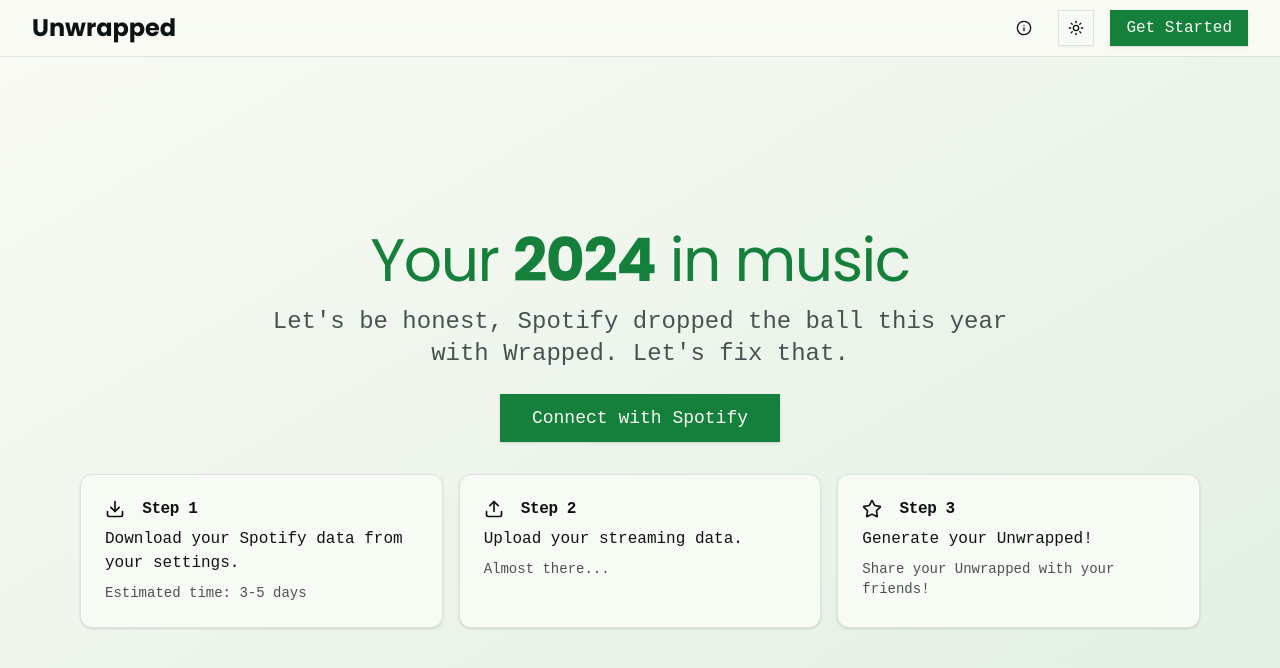
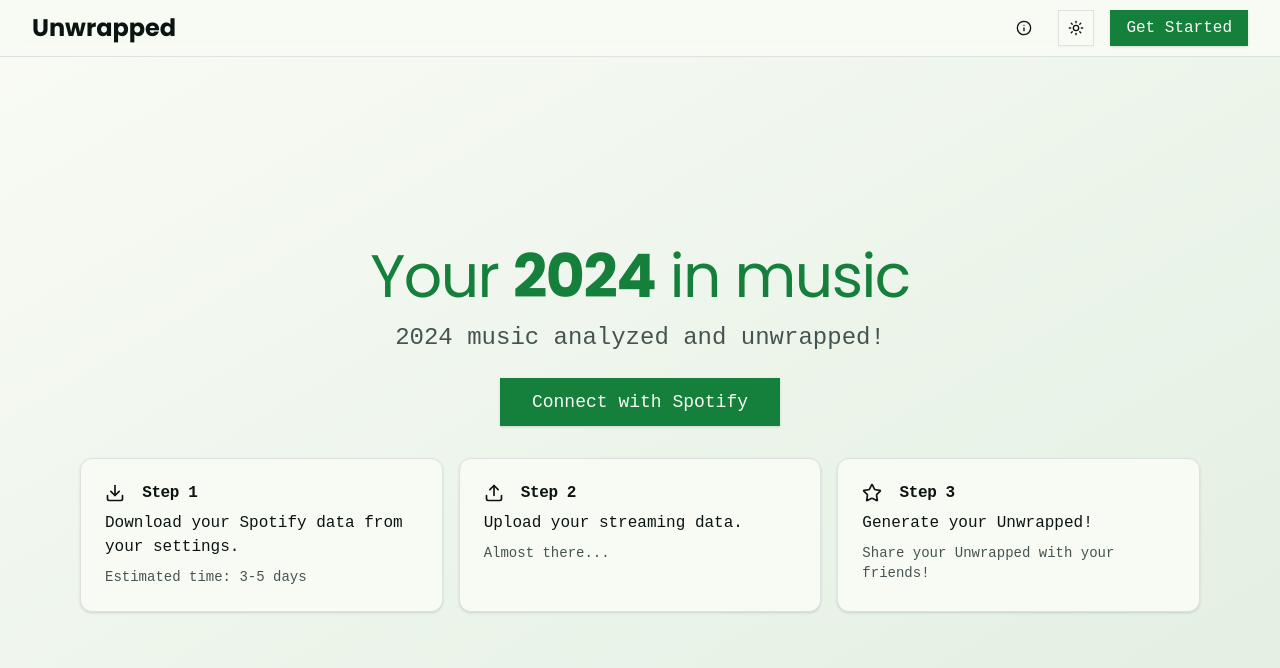
Before and after one commit to jadenbanze/unwrapped, a Next.js app: page / in a window 1280 px wide. Shown: the top 668 px of the page. Built offline with nearby package versions, Linux system fonts and the light colour scheme; no server answers; a web font is replaced by a local one.

Commit message:
let's get spotify to approve this please spotify

```diff
--- a/src/app/page.tsx
+++ b/src/app/page.tsx
@@ -52,7 +52,7 @@
             className="mt-4 text-base sm:text-lg md:text-xl lg:text-2xl text-muted-foreground max-w-3xl mx-auto"
             variants={itemVariants}
           >
-            Let's be honest, Spotify dropped the ball this year with Wrapped. Let's fix that.
+            2024 music analyzed and unwrapped!
           </motion.p>
           <motion.div variants={itemVariants}>
             <Button
```
